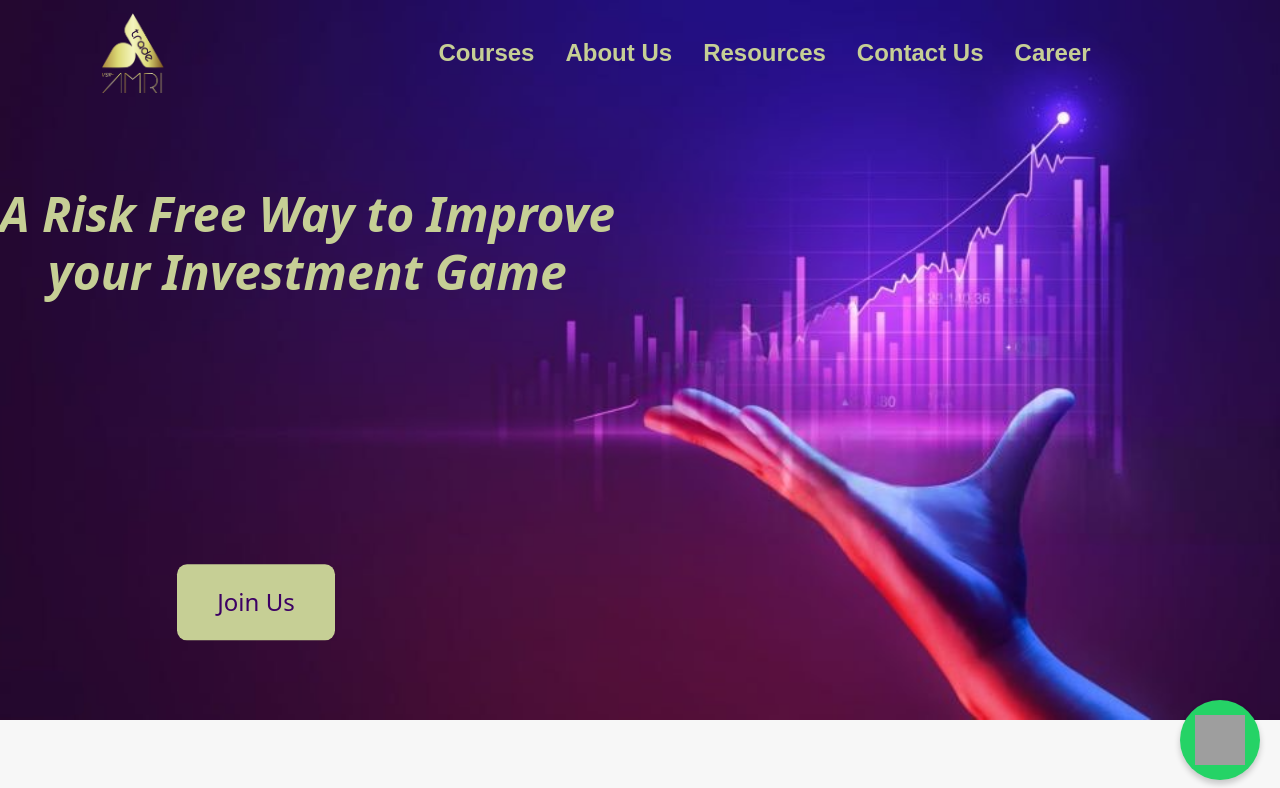
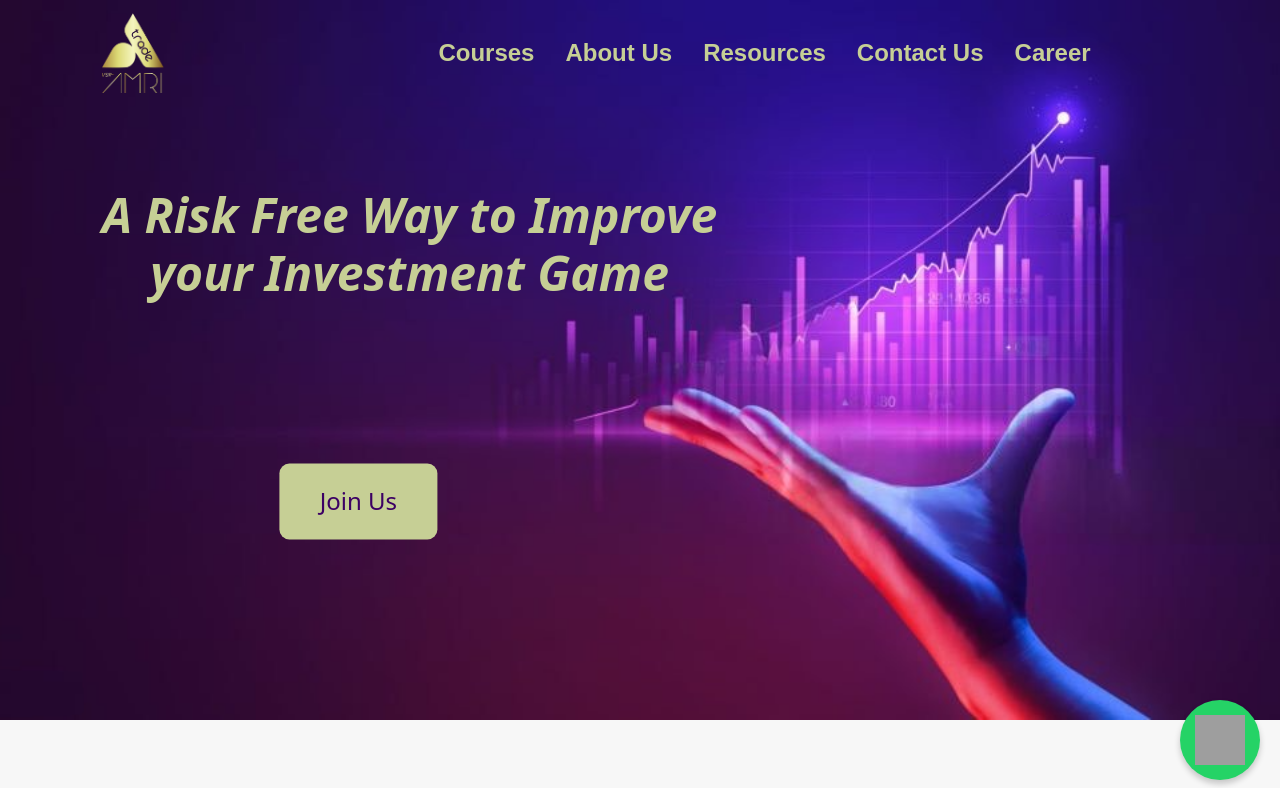
Before and after one commit to GauravC135/amri-trades, a React (Create React App) app: page / in a window 1280 px wide. Shown: the top 788 px of the page. Built offline with nearby package versions, Linux system fonts and the light colour scheme; grey boxes are pictures that could not be loaded.

Commit message:
Prepare for deployment

```diff
--- a/src/Styles.css
+++ b/src/Styles.css
@@ -22,7 +22,7 @@ font-style: italic;
 font-weight: bolder;
 width:90%;
 padding-left: 20%;
-padding-bottom: 25%;
+padding-bottom: 15%;
 color: #c6cf95;
 }
 /* Join Us Button Styling */
@@ -30,7 +30,7 @@ color: #c6cf95;
   position: absolute;
   top: 70%;
   left: 20%;
-  transform: translate(-50%, -70%);
+  transform: translate(-40%, -90%);
   z-index: 2; /* Ensure button is above the image */
   text-align: center;
 
```
